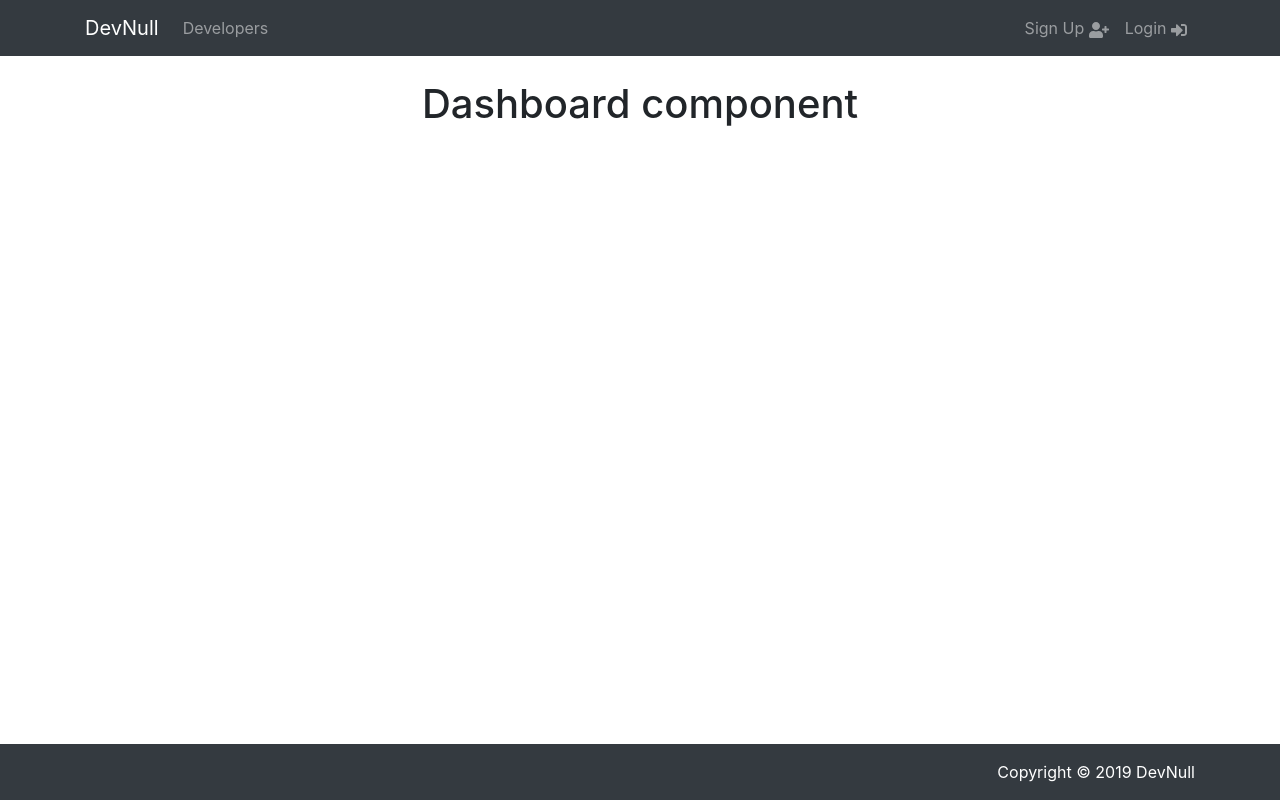
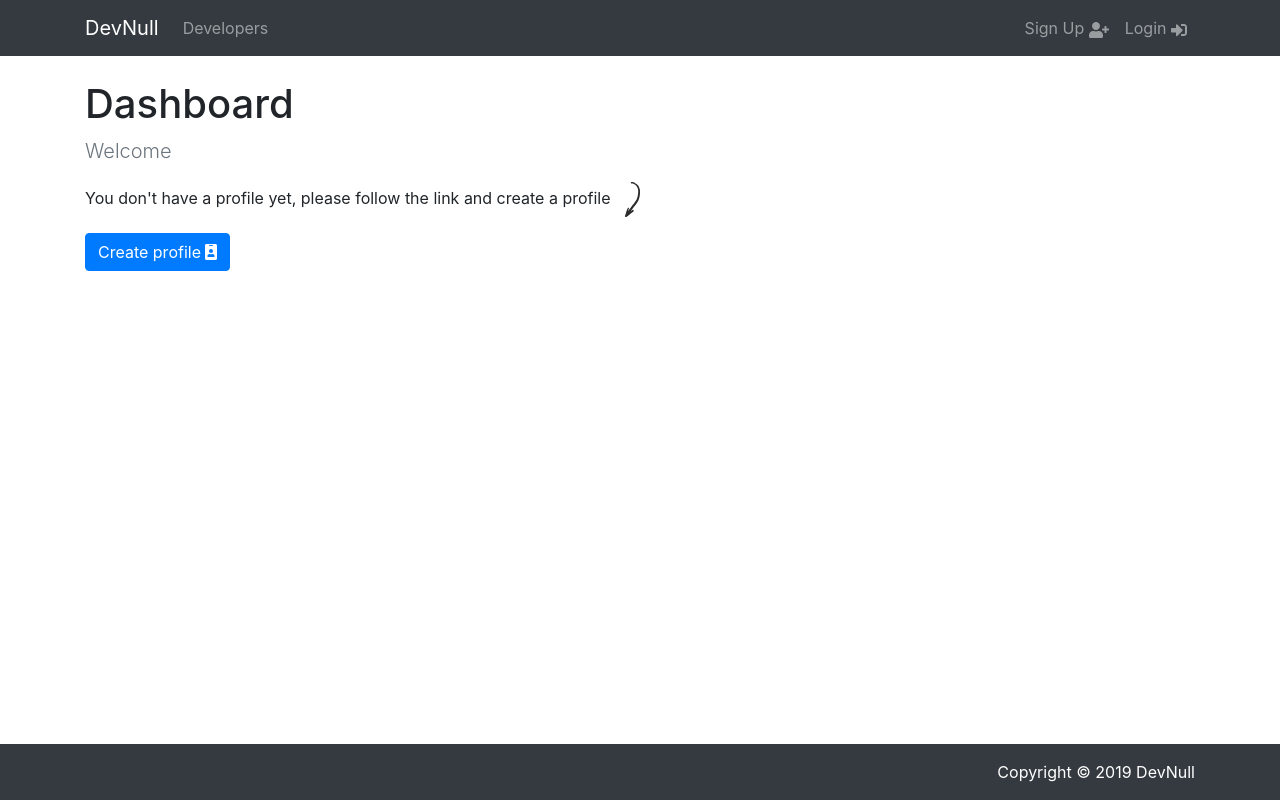
Before and after one commit to mrSerhi/Dev-Null, a React (Create React App) app in the folder client/: page /dashboard in a window 1280 px wide. Built offline with nearby package versions, Linux system fonts and the light colour scheme; no server answers.

Commit message:
create Spinner component. Add Tip block to create profile when user is login but not create a profile yet

```diff
--- /dev/null
+++ b/client/src/components/UI/Spinner/Spinner.js
@@ -0,0 +1,8 @@
+import React from "react";
+import classes from "./Spinner.module.css";
+
+const Spinner = () => {
+  return <div className={classes.Spinner}>Loading...</div>;
+};
+
+export default Spinner;
--- /dev/null
+++ b/client/src/components/UI/Spinner/Spinner.module.css
@@ -0,0 +1,57 @@
+.Spinner,
+.Spinner:before,
+.Spinner:after {
+  border-radius: 50%;
+  width: 2.5em;
+  height: 2.5em;
+  -webkit-animation-fill-mode: both;
+  animation-fill-mode: both;
+  -webkit-animation: load7 1.8s infinite ease-in-out;
+  animation: load7 1.8s infinite ease-in-out;
+}
+.Spinner {
+  color: #17a2b8;
+  font-size: 10px;
+  margin: 80px auto;
+  position: relative;
+  text-indent: -9999em;
+  -webkit-transform: translateZ(0);
+  -ms-transform: translateZ(0);
+  transform: translateZ(0);
+  -webkit-animation-delay: -0.16s;
+  animation-delay: -0.16s;
+}
+.Spinner:before,
+.Spinner:after {
+  content: "";
+  position: absolute;
+  top: 0;
+}
+.Spinner:before {
+  left: -3.5em;
+  -webkit-animation-delay: -0.32s;
+  animation-delay: -0.32s;
+}
+.Spinner:after {
+  left: 3.5em;
+}
+@-webkit-keyframes load7 {
+  0%,
+  80%,
+  100% {
+    box-shadow: 0 2.5em 0 -1.3em;
+  }
+  40% {
+    box-shadow: 0 2.5em 0 0;
+  }
+}
+@keyframes load7 {
+  0%,
+  80%,
+  100% {
+    box-shadow: 0 2.5em 0 -1.3em;
+  }
+  40% {
+    box-shadow: 0 2.5em 0 0;
+  }
+}
--- /dev/null
+++ b/client/src/components/pages/Dashboard/CreateProfileTip/CreateProfileTip.js
@@ -0,0 +1,34 @@
+import React from "react";
+import { Link } from "react-router-dom";
+import PropTypes from "prop-types";
+import { FontAwesomeIcon } from "@fortawesome/react-fontawesome";
+
+import drawing from "../../../../assets/icons/drawing.svg";
+
+const drawingStyles = {
+  width: "35px",
+  height: "35px"
+};
+
+const CreateProfileTip = ({ user }) => {
+  return (
+    <div>
+      <p className="lead text-muted">
+        Welcome <span className="text-info text-capitalize">{user.name}</span>
+      </p>
+      <p>
+        You don't have a profile yet, please follow the link and create a
+        profile <img src={drawing} alt="drawing" style={drawingStyles} />
+      </p>
+      <Link to="/create_profile" className="btn btn-outline btn-primary">
+        Create profile <FontAwesomeIcon icon="id-badge" />
+      </Link>
+    </div>
+  );
+};
+
+CreateProfileTip.propTypes = {
+  user: PropTypes.object.isRequired
+};
+
+export default CreateProfileTip;
--- a/client/src/components/pages/Dashboard/Dashboard.js
+++ b/client/src/components/pages/Dashboard/Dashboard.js
@@ -2,22 +2,60 @@ import React, { Component } from "react";
 import PropTypes from "prop-types";
 import { connect } from "react-redux";
 import { getCurrentProfileAction } from "../../../actions/profileActions";
+
+// components
+import Spinner from "../../UI/Spinner/Spinner";
+import CreateProfileTip from "./CreateProfileTip/CreateProfileTip";
 
 class Dashboard extends Component {
   componentDidMount() {
     this.props.getCurrentProfileAction();
   }
 
+  renderProfile() {
+    const { user } = this.props.auth;
+    const { loading, profile } = this.props.profile;
+
+    if (profile === null || loading) {
+      return <Spinner />;
+    } else {
+      // checking if profile equal {}, when display block to create profile
+      if (Object.keys(profile).length > 0) {
+        // TODO: display profile etc...
+      } else {
+        return <CreateProfileTip user={user} />;
+      }
+    }
+  }
+
   render() {
-    return <h1 className="display text-center">Dashboard component</h1>;
+    return (
+      <section className="dashboard">
+        <div className="container">
+          <div className="row">
+            <div className="col-md-12">
+              <h1 className="display-5">Dashboard</h1>
+              {this.renderProfile()}
+            </div>
+          </div>
+        </div>
+      </section>
+    );
   }
 }
 
 Dashboard.propTypes = {
-  getCurrentProfileAction: PropTypes.func.isRequired
+  getCurrentProfileAction: PropTypes.func.isRequired,
+  profile: PropTypes.object.isRequired,
+  auth: PropTypes.object.isRequired
 };
 
+const mapStateToProps = state => ({
+  profile: state.profile,
+  auth: state.auth
+});
+
 export default connect(
-  null,
+  mapStateToProps,
   { getCurrentProfileAction }
 )(Dashboard);
--- a/client/src/fontAwesome.js
+++ b/client/src/fontAwesome.js
@@ -5,7 +5,8 @@ import {
   faUserPlus,
   faSignInAlt,
   faSignOutAlt,
-  faSpinner
+  faSpinner,
+  faIdBadge
 } from "@fortawesome/free-solid-svg-icons";
 
 library.add(
@@ -14,5 +15,6 @@ library.add(
   faUserPlus,
   faSignInAlt,
   faSignOutAlt,
-  faSpinner
+  faSpinner,
+  faIdBadge
 );
```
Also changed, not shown: client/src/assets/icons/drawing.svg (added).
